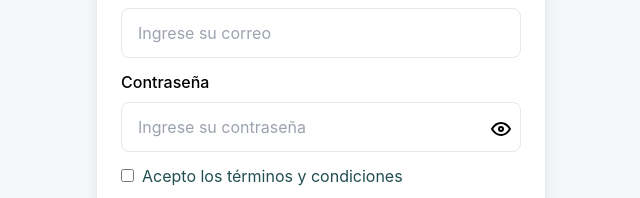
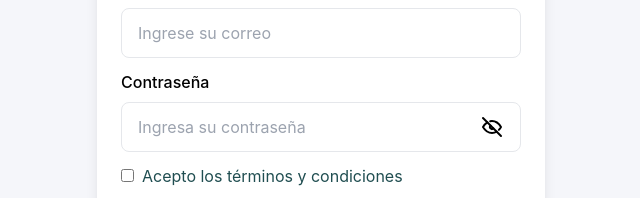
Before and after one commit to ManuelGL10/agroboost, a React (Create React App) app: page /registro in a window 1280 px wide. Shown: the part 421-619 px from the top of the page, without its empty margins (319-959 px from the left). Built offline with nearby package versions, Linux system fonts and the light colour scheme; a web font is replaced by a local one.

Commit message:
Fix IconEye

```diff
--- a/src/components/LoginForm.js
+++ b/src/components/LoginForm.js
@@ -42,7 +42,7 @@ const LoginForm = () => {
             required
           />
         </div>
-        <div className="mb-3 relative">
+        <div className="mb-3">
           <label htmlFor="password" className="block font-medium text-base text-custom-00000 mb-2 text-left">Contraseña</label>
           <div className="w-full px-4 py-3 border rounded-lg focus:outline-none focus:border-blue-500 flex">
             <input
@@ -62,7 +62,6 @@ const LoginForm = () => {
             </button>
           </div>
         </div>
-
         <div className="text-right my-4">
           <a href="/password" className="text-[#4D7A7D]">¿Olvidaste tu contraseña?</a>
         </div>
--- a/src/components/RegistroForm.js
+++ b/src/components/RegistroForm.js
@@ -70,25 +70,25 @@ const RegistroForm = () => {
             required
           />
         </div>
-        <div className="mb-3 relative">
+        <div className="mb-3">
           <label htmlFor="password" className="block font-medium text-base text-custom-00000 mb-2 text-left">Contraseña</label>
+          <div className="w-full px-4 py-3 border rounded-lg focus:outline-none focus:border-blue-500 flex">
             <input
               type={showPassword ? "text" : "password"}
               id="password"
               value={password}
               onChange={(e) => setPassword(e.target.value)}
-            className="w-full px-4 py-3 border rounded-lg focus:outline-none focus:border-blue-500"
-            placeholder="Ingrese su contraseña"
+              className="w-full focus:outline-none focus:border-blue-500"
+              placeholder="Ingresa su contraseña"
               required
             />
             <button
               type="button"
               onClick={handleTogglePasswordVisibility}
-            className="absolute inset-y-0 right-2 flex items-center bg-transparent focus:outline-none"
-            style={{ top: 'calc(50% + -5px)' }}
             >
-            {showPassword ? <IconEyeOff size={24} /> : <IconEye size={24} />}
+              {showPassword ? <IconEye size={24} /> : <IconEyeOff size={24}/>}
             </button>
+          </div>
         </div>
         <div className="my-3">
           <label htmlFor="terms" className="flex items-center">
```
Lines whose indentation alone changed are shown as unchanged.
